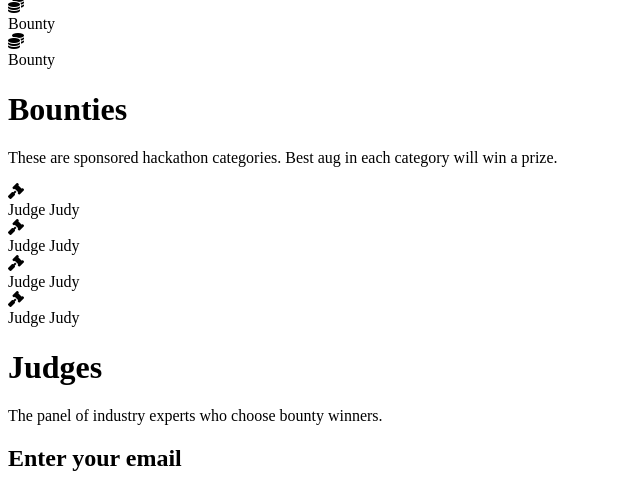
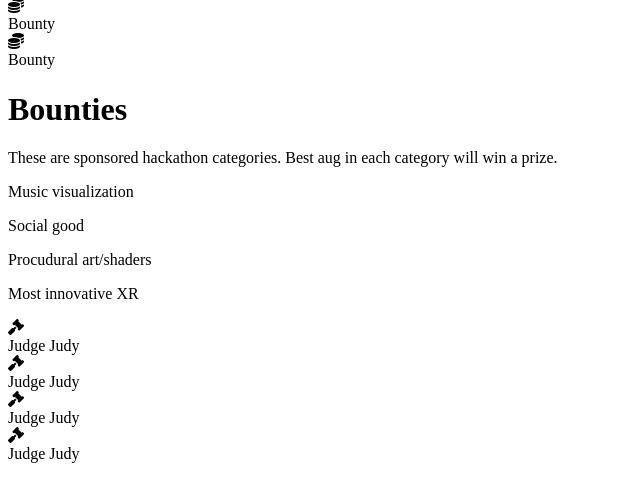
Before and after one commit to webaverse/hackathon, a website with bundled scripts: page index.html in a window 1280 px wide. Shown: the part 978-1460 px from the top of the page, without its empty margins (0-640 px from the left). Built offline with nearby package versions, Linux system fonts and the light colour scheme.

Commit message:
Update index.html

```diff
--- a/index.html
+++ b/index.html
@@ -121,6 +121,10 @@
       <div class=wrap>
         <h1>Bounties</h1>
         <p>These are sponsored hackathon categories. Best aug in each category will win a prize.</p>
+        <p>Music visualization</p>
+        <p>Social good</p>
+        <p>Procudural art/shaders</p>
+        <p>Most innovative XR</p>
         <!-- <h1>A universe of augmentations</h1>
         <p><span class=hi>Augs</span> are creative spatial apps that run everywhere.</p>
         <p>Built and owned by awesome folks like you!</p>
```
